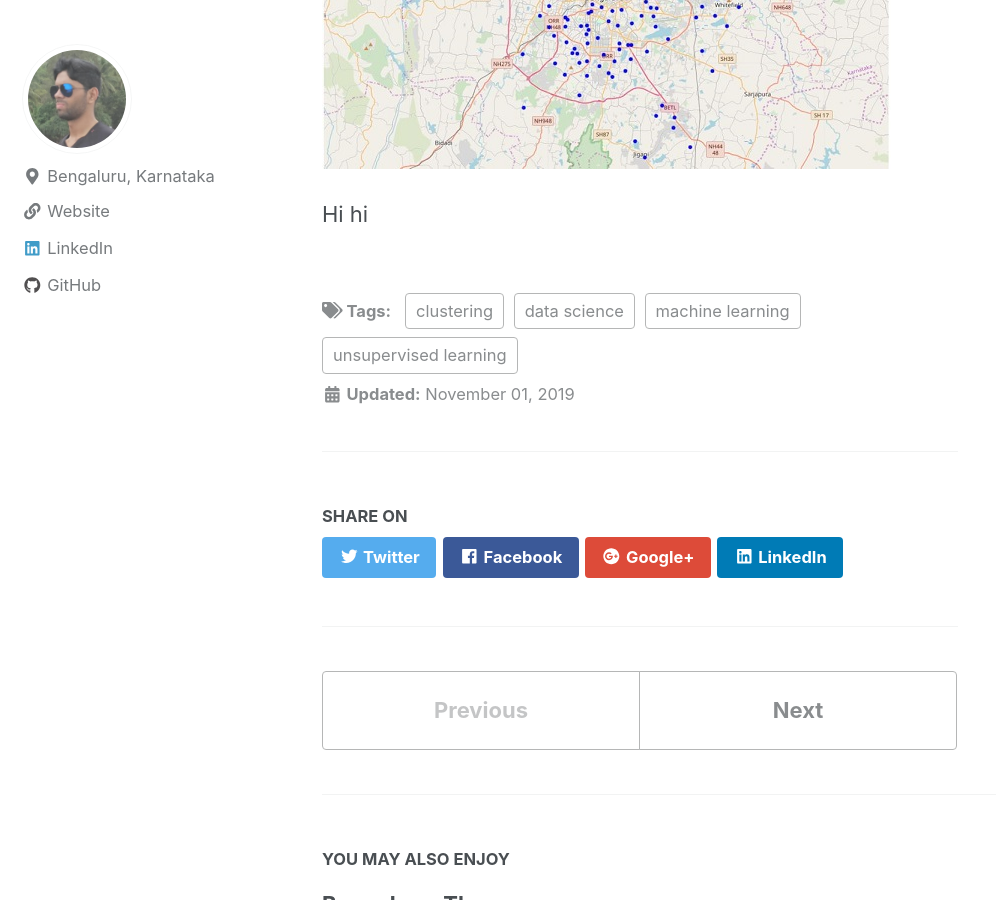
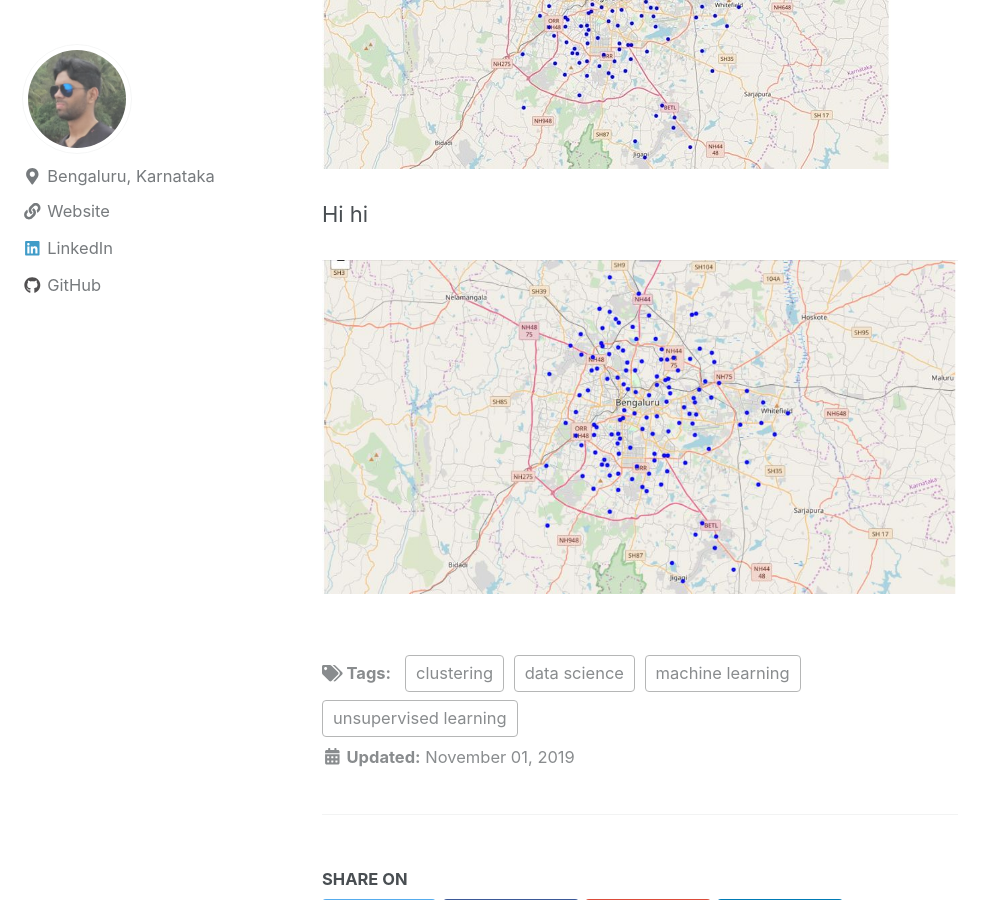
Before and after one commit to gopalrahulrg/gopalrahulrg.github.io, a Jekyll site: the page built from _posts/2019-11-01-cnbr.md, in a window 1280 px wide and 900 px high, scrolled down 514 px. Shown: the whole window, without its empty margins (0-996 px from the left). Built offline with Jekyll 4.4.1, drawn with Linux system fonts in a browser that asks for light colours; nearby versions of some CDN libraries.

Commit message:
Update 2019-11-01-cnbr.md

```diff
--- a/_posts/2019-11-01-cnbr.md
+++ b/_posts/2019-11-01-cnbr.md
@@ -11,3 +11,5 @@ excerpt: "Clustering, Machine Learning, Data Science"
 <img src="{{ site.url }}{{ site.baseurl }}/assets/images/f1.jpg">
 
 Hi hi
+
+<img src="{{ site.url }}{{ site.baseurl }}/assets/images/Bangalore_Neighborhoods_Mapping.jpg">
```
